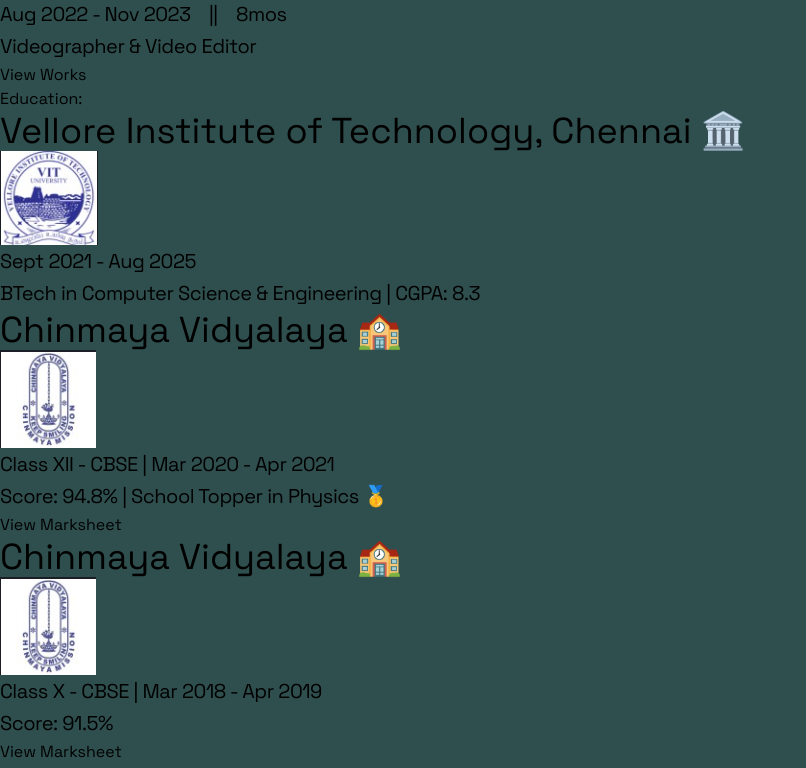
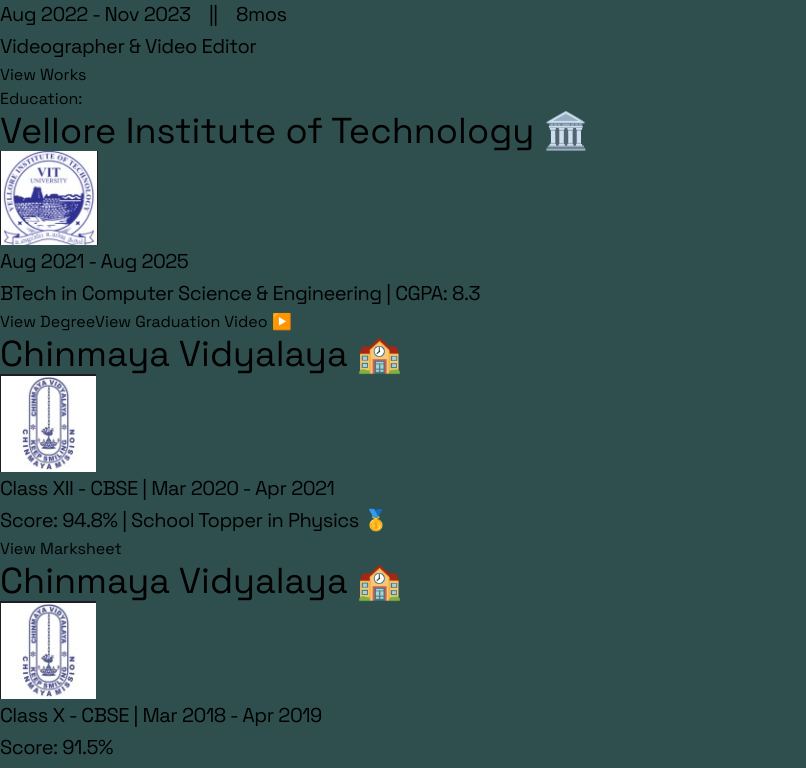
Before and after one commit to navyansh1/NavyGeeks-Website, a React (Vite) app: page / in a window 1280 px wide. Shown: the part 5537-6305 px from the top of the page, without its empty margins (0-806 px from the left). Built offline with nearby package versions, Linux system fonts and the light colour scheme.

Commit message:
updated education college

```diff
--- a/src/components/Education.jsx
+++ b/src/components/Education.jsx
@@ -5,14 +5,17 @@
 import classXImage from '/src/assets/classxmarksheet.png';
 import vitImage from '/src/assets/vit-logo.png'; // Path to VIT image 🏫
 import chinmayaImage from '/src/assets/chinmaya-logo.png'; // Path to Chinmaya Vidyalaya image 🏫
+import collegeSheetImage from '/src/assets/collegesheet.png'; // Path to college degree certificate
 
 // Education data
 const educations = [
     {
-        institution: 'Vellore Institute of Technology, Chennai 🏛️',
-        period: 'Sept 2021 - Aug 2025',
+        institution: 'Vellore Institute of Technology 🏛️ ',
+        period: 'Aug 2021 - Aug 2025',
         description: 'BTech in Computer Science & Engineering | CGPA: 8.3',
-        icon: vitImage ,
+        icon: vitImage,
+        degree: collegeSheetImage,
+        graduationVideo: 'https://youtu.be/OOzMpIGSRWs',
     },
     {
         institution: 'Chinmaya Vidyalaya 🏫ㅤㅤㅤㅤㅤ',
@@ -68,14 +71,35 @@
                             </div>
                             <p className='text-gray-300 text-base mb-2 font-medium'>{education.period}</p>
                             <p className='text-gray-400 mt-2 text-lg leading-relaxed'>{education.description}</p>
+
+                            <div className='mt-4 flex flex-wrap gap-3'>
                                 {education.marksheet && (
                                     <button
                                         onClick={() => openModal(education.marksheet)}
-                                    className='mt-4 inline-block px-4 py-2 border-2 border-yellow-500 text-white font-semibold rounded-lg hover:bg-yellow-500 hover:text-gray-900 transition duration-300'
+                                        className='px-4 py-2 border-2 border-yellow-500 text-white font-semibold rounded-lg hover:bg-yellow-500 hover:text-gray-900 transition duration-300'
                                     >
                                         View Marksheet
                                     </button>
                                 )}
+
+                                {education.degree && (
+                                    <button
+                                        onClick={() => openModal(education.degree)}
+                                        className='px-4 py-2 border-2 border-yellow-500 text-white font-semibold rounded-lg hover:bg-yellow-500 hover:text-gray-900 transition duration-300 w-full sm:w-auto sm:min-w-[200px]'
+                                    >
+                                        View Degree
+                                    </button>
+                                )}
+
+                                {education.graduationVideo && (
+                                    <button
+                                        onClick={() => window.open(education.graduationVideo, '_blank')}
+                                        className='px-4 py-2 border-2 border-yellow-500 text-white font-semibold rounded-lg hover:bg-yellow-500 hover:text-gray-900 transition duration-300 w-full sm:w-auto sm:min-w-[200px]'
+                                    >
+                                        View Graduation Video ▶️
+                                    </button>
+                                )}
+                            </div>
                         </motion.div>
                     </Reveal>
                 ))}
--- a/src/components/Experience.jsx
+++ b/src/components/Experience.jsx
@@ -35,7 +35,7 @@
   {
       company: 'YouTube: NavyGeeks',
       period: '2021 - Present',
-      description: 'Tech channel with 70 videos and 4Lakh+ views & counting!',
+      description: 'Tech channel with 70 videos and 400k + views & counting!',
       icon: youtubeimg,
       link: 'https://www.youtube.com/@Navygeeks',
   },
```
Also changed, not shown: src/assets/collegesheet.png (added). Lines whose indentation alone changed are shown as unchanged.
